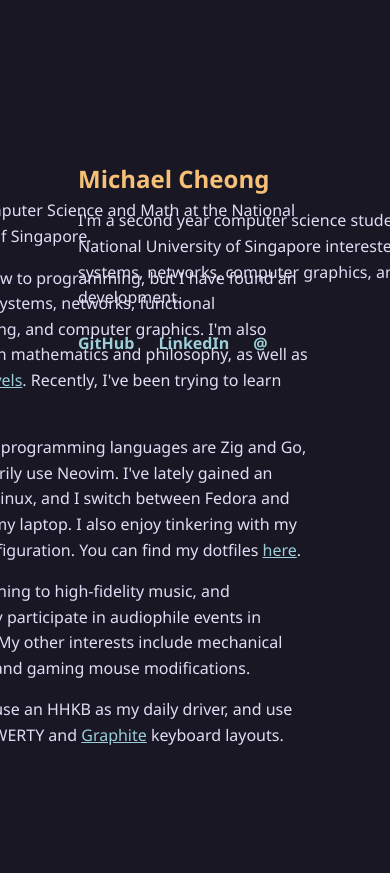
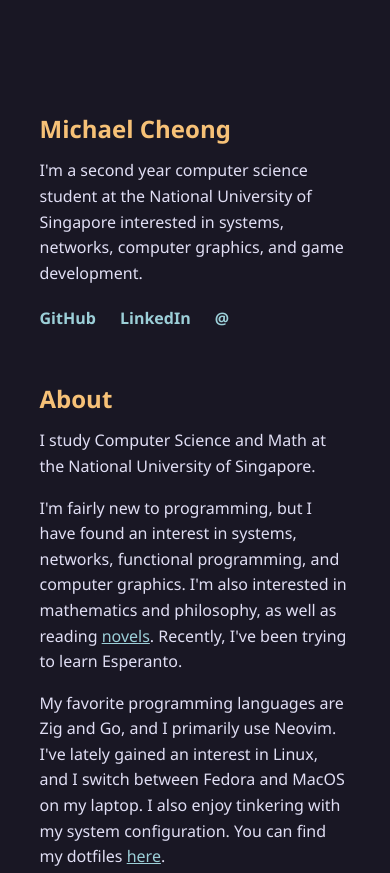
Before and after one commit to Reshiro/Reshiro.github.io, a plain HTML site: page index.html in a window 390 px wide. Shown: the top 873 px of the page. Before the commit the page ends 844 px from the top, so only its background shows below. Drawn offline with Linux system fonts and the light colour scheme.

Commit message:
feat: implement responsive layout for various aspect ratios

```diff
--- a/index.html
+++ b/index.html
@@ -2,6 +2,7 @@
 <html lang="en">
 <head>
     <meta charset="UTF-8">
+    <meta name="viewport" content="width=device-width, initial-scale=1.0">
     <title>Personal Website</title>
     <link rel="stylesheet" href="styles.css">
 </head>
--- a/styles.css
+++ b/styles.css
@@ -77,8 +77,8 @@ nav ul li a:hover {
 main {
     display: flex;
     justify-content: center;
-    gap: 200px;
-    width: 70%;
+    gap: 5rem;
+    width: 90%;
     margin: 0 auto;
     padding: 150px 20px 20px;
 }
@@ -143,10 +143,8 @@ footer {
 
 /* About Section */
 .about-section {
-    position: fixed;
-    top: 150px;
-    right: 20%;
     width: 400px;
+    max-width: 100%;
 }
 
 .about-section h2 {
@@ -176,8 +174,20 @@ footer {
 }
 
 .profile-section {
-    position: fixed;
-    top: 150px;
-    left: 20%;
     width: 400px;
+    max-width: 100%;
 }
+
+@media screen and (max-width: 968px) {
+    main {
+        flex-direction: column;
+        align-items: center;
+        gap: 3rem;
+        padding-top: 100px;
+    }
+
+    .profile-section,
+    .about-section {
+        width: 100%;
+    }
+}
```
Also changed, not shown: books.html (+1 -0 lines).
